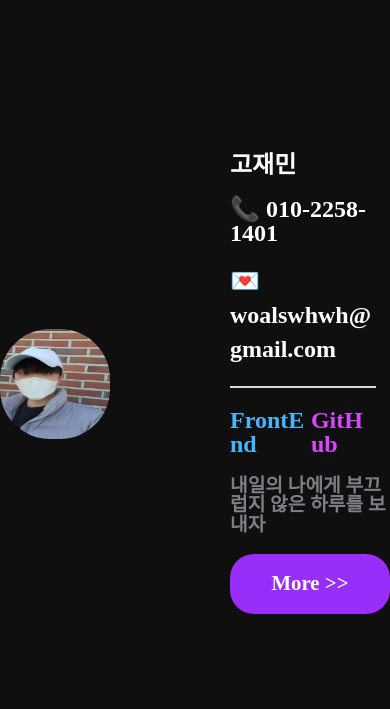
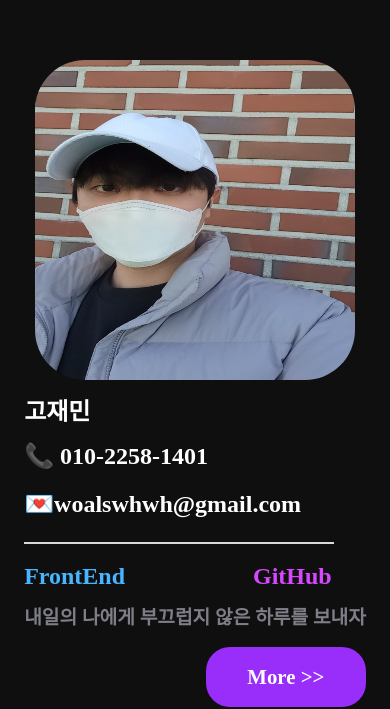
Before and after one commit to KoJaem/Interactive-portfolio, a Next.js app: page / in a window 390 px wide. Shown: the part 4378-5087 px from the top of the page. Built offline with nearby package versions, Linux system fonts and the light colour scheme.

Commit message:
style : MyInfo 반응형 스타일링

```diff
--- a/src/containers/indexPage/components/MyInfo.tsx
+++ b/src/containers/indexPage/components/MyInfo.tsx
@@ -54,7 +54,12 @@ const Container = styled.section`
   display: flex;
   justify-content: center;
   align-items: center;
-  gap: 0 120px;
+  flex-direction: column;
+  gap: 20px 0;
+  @media screen and (min-width: 768px) {
+    flex-direction: row;
+    gap: 0 120px;
+  }
 `;
 
 const Wrapper = styled.section`
@@ -84,6 +89,7 @@ const MoreButton = styled.button`
   border-radius: 24px;
   width: 160px;
   height: 60px;
+  padding: 20px;
   display: flex;
   align-items: center;
   justify-content: center;
```
